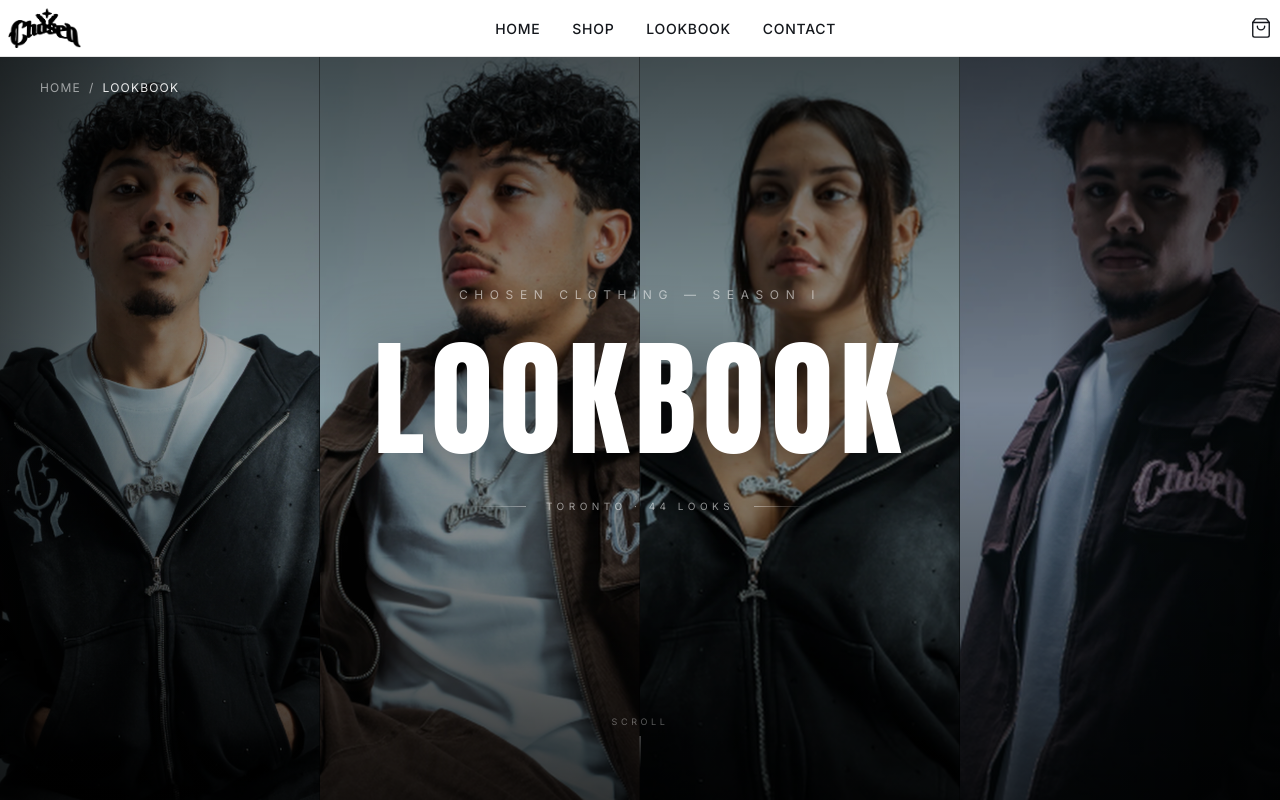
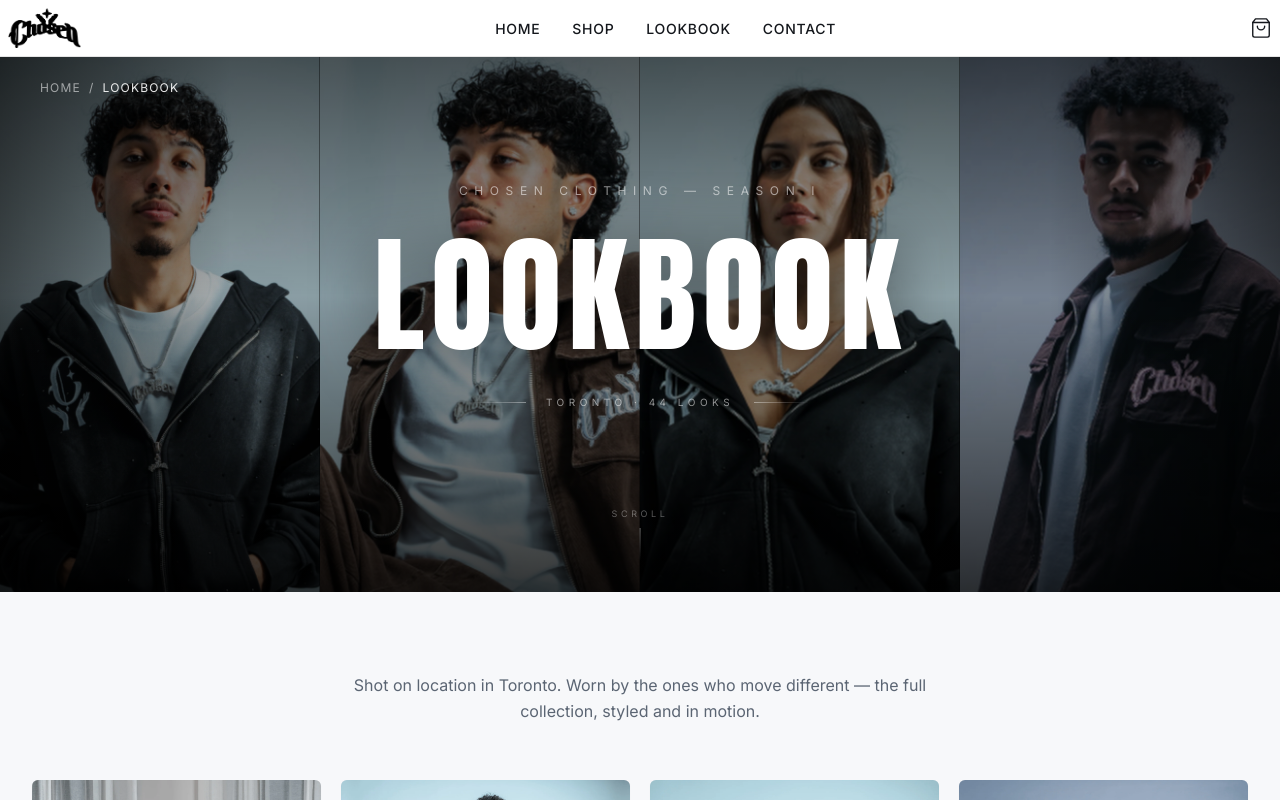
Before and after one commit to rahulmodhera1/ChosenClothing, a Next.js app: page /lookbook in a window 1280 px wide. Shown: the top 800 px of the page. Built offline with nearby package versions, Linux system fonts and the light colour scheme.

Commit message:
Reduce lookbook hero height so it no longer fills the whole viewport
Change hero from 100svh to 74vh (max 820px) so the gallery is visible
without a full-page scroll; object-top keeps the aligned heads in frame.

```diff
--- a/app/lookbook/page.tsx
+++ b/app/lookbook/page.tsx
@@ -80,7 +80,7 @@ export default function LookbookPage() {
           Four portrait shots fill the full viewport height side by side.
           Massive LOOKBOOK type sits centred across all panels so the photos
           bleed through the letters — classic fashion-editorial opening spread. */}
-      <section className="relative h-[100svh] min-h-[600px] w-full overflow-hidden">
+      <section className="relative h-[74vh] min-h-[480px] max-h-[820px] w-full overflow-hidden">
 
         {/* Panels */}
         <div className="absolute inset-0 flex pt-14">
```
